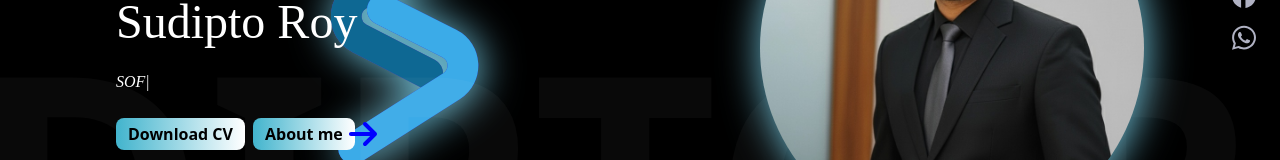
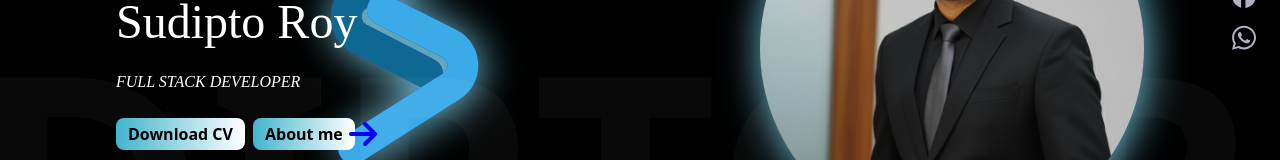
Before and after one commit to sudiptoroy12/SudiptoPortfolio, a React (Vite) app: page / in a window 1280 px wide. Shown: the part 368-528 px from the top of the page. Built offline with nearby package versions, Linux system fonts and the light colour scheme.

Commit message:
Comment out Typical component usage in Home.jsx

```diff
--- a/src/components/home/Home.jsx
+++ b/src/components/home/Home.jsx
@@ -2,7 +2,7 @@ import React, { useState } from "react";
 import Navbar from "./Navbar";
 import { motion } from "framer-motion";
 import cv from "../../assets/Sudipto_Resume.pdf";
-import Typical from "react-typical";
+// import Typical from "react-typical";
 
 
 const sliderTextVariants = {
@@ -84,8 +84,8 @@ const Home = () => {
               <h1 className="pointer-events-none text-3xl md:text-5xl font-['Spartan'] ">
                 Sudipto Roy
               </h1>
-              <span className="pointer-events-none font-['merriweather'] italic">
-                <Typical
+              <span className="pointer-events-none font-['merriweather'] italic">FULL STACK DEVELOPER
+                {/* <Typical
                   loop={Infinity}
                   steps={[
                     "WEB DEVELOPER ",
@@ -95,7 +95,7 @@ const Home = () => {
                     "SOFTWARE ENGINEER",
                     1500,
                   ]}
-                />
+                /> */}
               </span>
               <div className="flex gap-2">
                 <a href={cv}>
```
